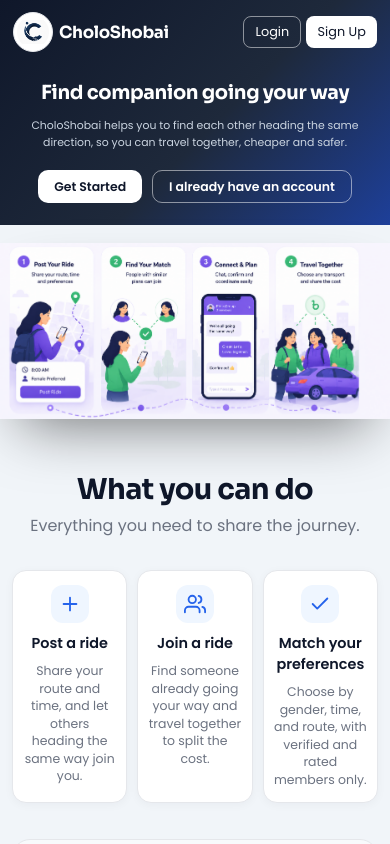
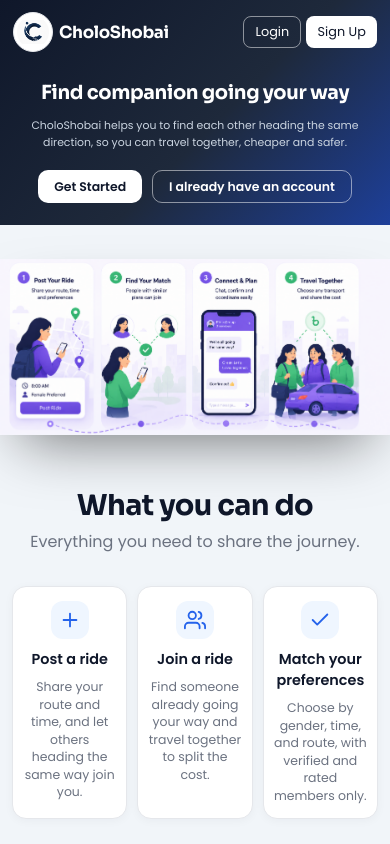
Before and after one commit to dipita-tasnim/CholoShobai, a React (Create React App) app in the folder frontend/: page /welcome in a window 390 px wide. Built offline with nearby package versions, Linux system fonts and the light colour scheme; no server answers.

Commit message:
style(landing): more space between the navy hero and the image on mobile

```diff
--- a/frontend/src/index.css
+++ b/frontend/src/index.css
@@ -1257,7 +1257,7 @@ body, html {
   .hero-illustration {
     width: 100vw;
     max-width: none;
-    margin-top: 18px;
+    margin-top: 34px;
     margin-bottom: 0;
     margin-left: calc(50% - 50vw);
     margin-right: calc(50% - 50vw);
```
